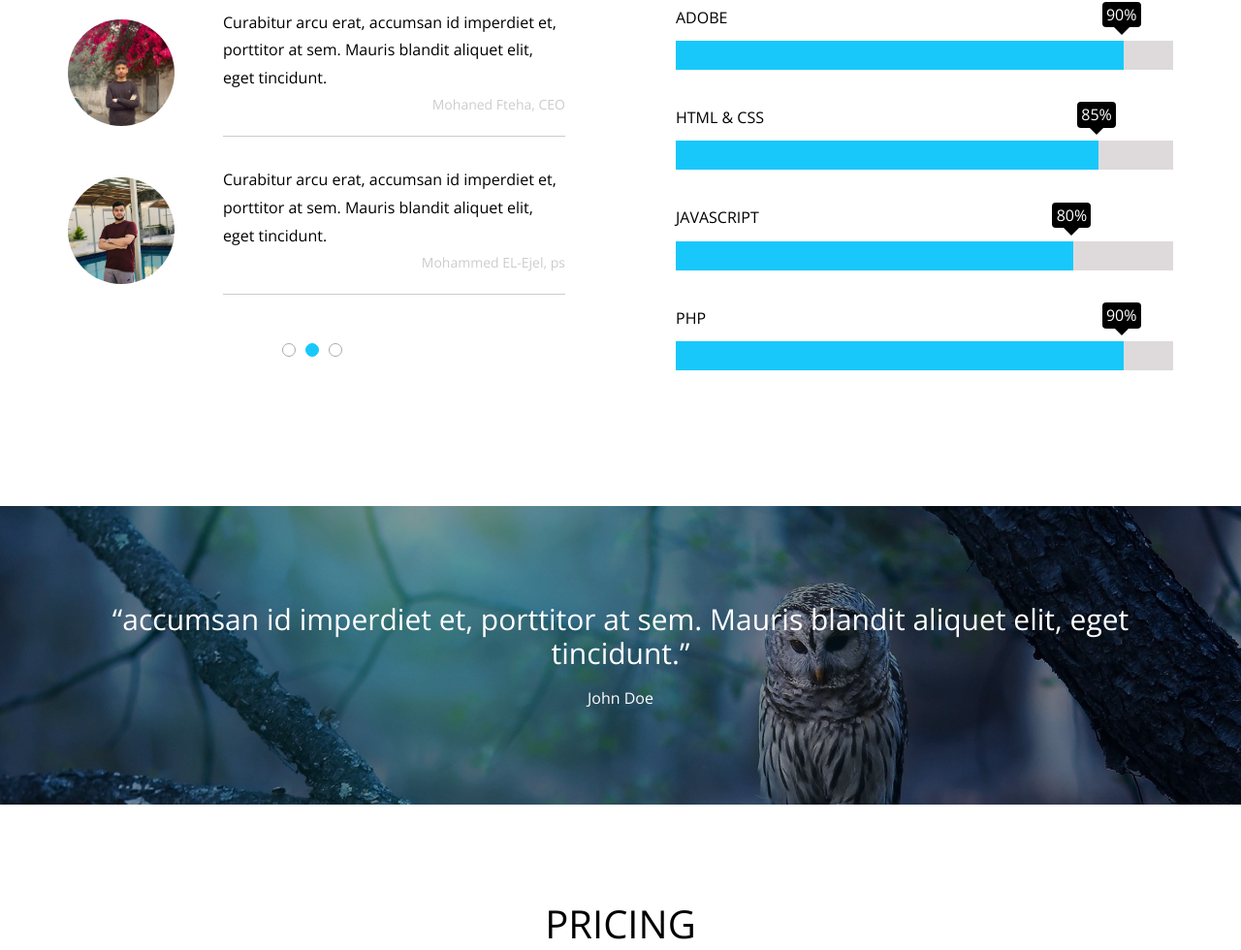
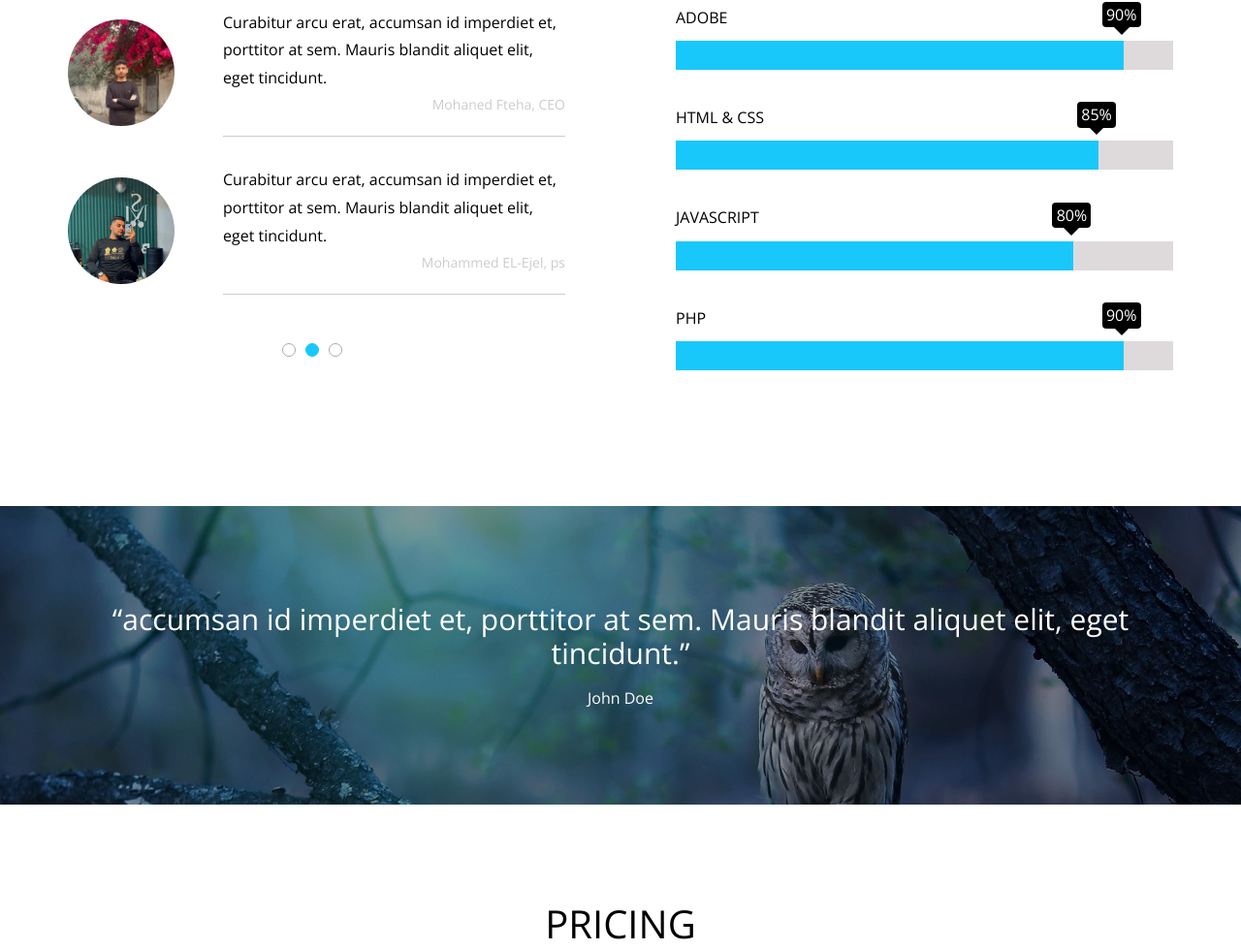
Before and after one commit to mohammedSuhail19/project-3, a plain HTML site: page index.html in a window 1280 px wide. Shown: the part 5430-6410 px from the top of the page at 97% size. Drawn offline with nearby package versions, Linux system fonts and the light colour scheme.

Commit message:
project-3 img 4

```diff
--- a/index.html
+++ b/index.html
@@ -278,7 +278,7 @@
             </div>
         </div>
         <div class="content">
-            <img decoding="async" src="images/skills-02.jpg" alt="" />
+            <img decoding="async" src="images/skills-03.jpg" alt="" />
             <div class="text">
             Curabitur arcu erat, accumsan id imperdiet et, porttitor at sem. Mauris blandit aliquet elit, eget
             tincidunt.
```
Also changed, not shown: images/skills-03.jpg (added).
